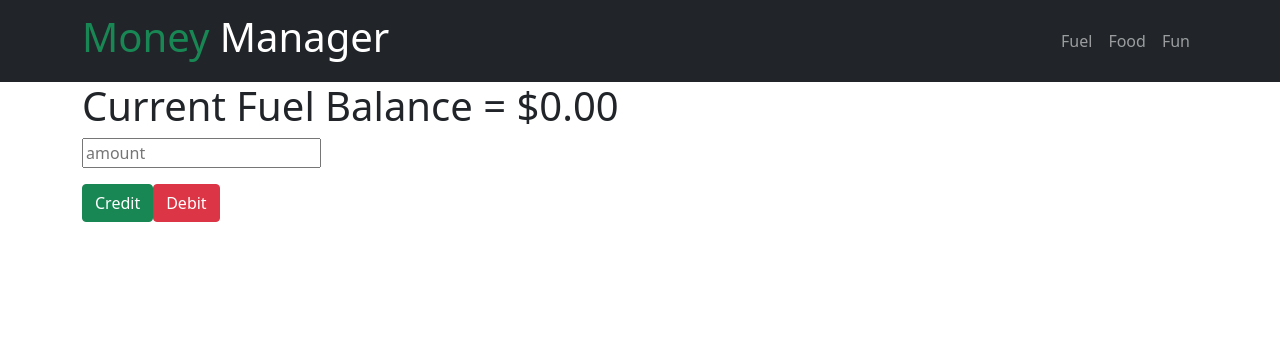
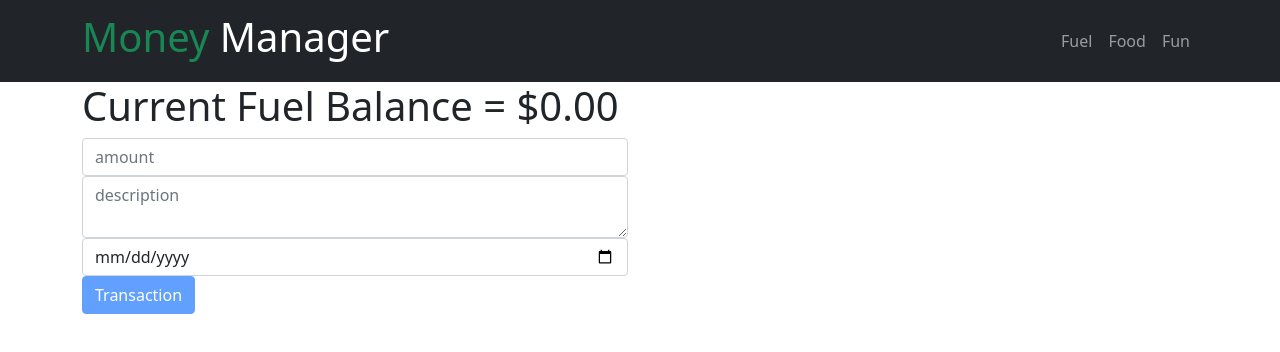
Before and after one commit to nyount14/budget, an Angular app: page /fuel in a window 1280 px wide. Shown: the top 352 px of the page. Built offline with nearby package versions, Linux system fonts and the light colour scheme; no server answers.

Commit message:
fuel component
changed post requests so that transactions are posted, not just amounts

```diff
--- a/src/app/fuel/fuel.component.html
+++ b/src/app/fuel/fuel.component.html
@@ -1,4 +1,4 @@
-<div class="container">
+<!-- <div class="container">
 
   <h1>Current Fuel Balance = {{balance | currency}}</h1>
   <div class="input-group mb-3">
@@ -8,8 +8,70 @@
       (input)="onUpdate($event)"
       >
   </div>
-  <div>
+  <div class="input-group mb-3">
+    <input
+      type="text"
+      placeholder="description"
+      (input)="onUpdate($event)"
+      >
+  </div>
+  <div class="input-group mb-3">
+    <input
+      type="date"
+      placeholder="date"
+      (input)="onUpdate($event)"
+      >
+  </div> -->
+
+  <div class="container">
+    <div class="row">
+      <h1>Current Fuel Balance = {{balance | currency}}</h1>
+      <div class="col-xs-12 col-md-6 col-md-offset-3">
+        <form #postForm="ngForm" (ngSubmit)="onCreatePost(postForm.value)">
+          <div class="form-group">
+            <input
+              type="number"
+              class="form-control"
+              placeholder="amount"
+              id="amount"
+              required
+              ngModel
+              name="amount"
+            />
+          </div>
+          <div class="form-group">
+            <textarea
+              class="form-control"
+              id="description"
+              placeholder="description"
+              ngModel
+              name="description"
+            ></textarea>
+          </div>
+          <div class="form-group">
+            <input
+              type="date"
+              class="form-control"
+              placeholder="date"
+              id="date"
+              required
+              ngModel
+              name="date"
+            />
+          </div>
+          <button
+            class="btn btn-primary"
+            type="submit"
+            [disabled]="!postForm.valid"
+          >
+            Transaction
+          </button>
+        </form>
+      </div>
+    </div>
+
+  <!-- <div>
     <button type="button" class="btn btn-success" (click)="onCredit()">Credit</button>
     <button type="button" class="btn btn-danger" (click)="onDebit()">Debit</button>
-  </div>
+  </div> -->
 </div>
--- a/src/app/fuel/fuel.component.ts
+++ b/src/app/fuel/fuel.component.ts
@@ -1,5 +1,6 @@
 import { HttpClient } from '@angular/common/http';
 import { Component, OnInit } from '@angular/core';
+import { Transaction } from '../transaction.model';
 
 @Component({
   selector: 'app-fuel',
@@ -13,15 +14,19 @@ export class FuelComponent implements OnInit {
   constructor(private http: HttpClient) {}
 
   ngOnInit() {
-    this.balance;
+    this.http
+      .get('https://money-manager-9ab10-default-rtdb.firebaseio.com/posts.json')
+      .subscribe((posts) => {
+        console.log(posts);
+      });
   }
 
-  onCredit() {
-    this.balance = this.balance + parseInt(this.amount);
+  onCreatePost(postData: { amount: number; description: string; date: Date }) {
+    // this.balance = this.balance + parseInt(this.amount);
     this.http
-      .post(
+      .post<Transaction>(
         'https://money-manager-9ab10-default-rtdb.firebaseio.com/posts.json',
-        {balance: this.balance}
+        postData
       )
       .subscribe((responseData) => {
         console.log(responseData);
```
